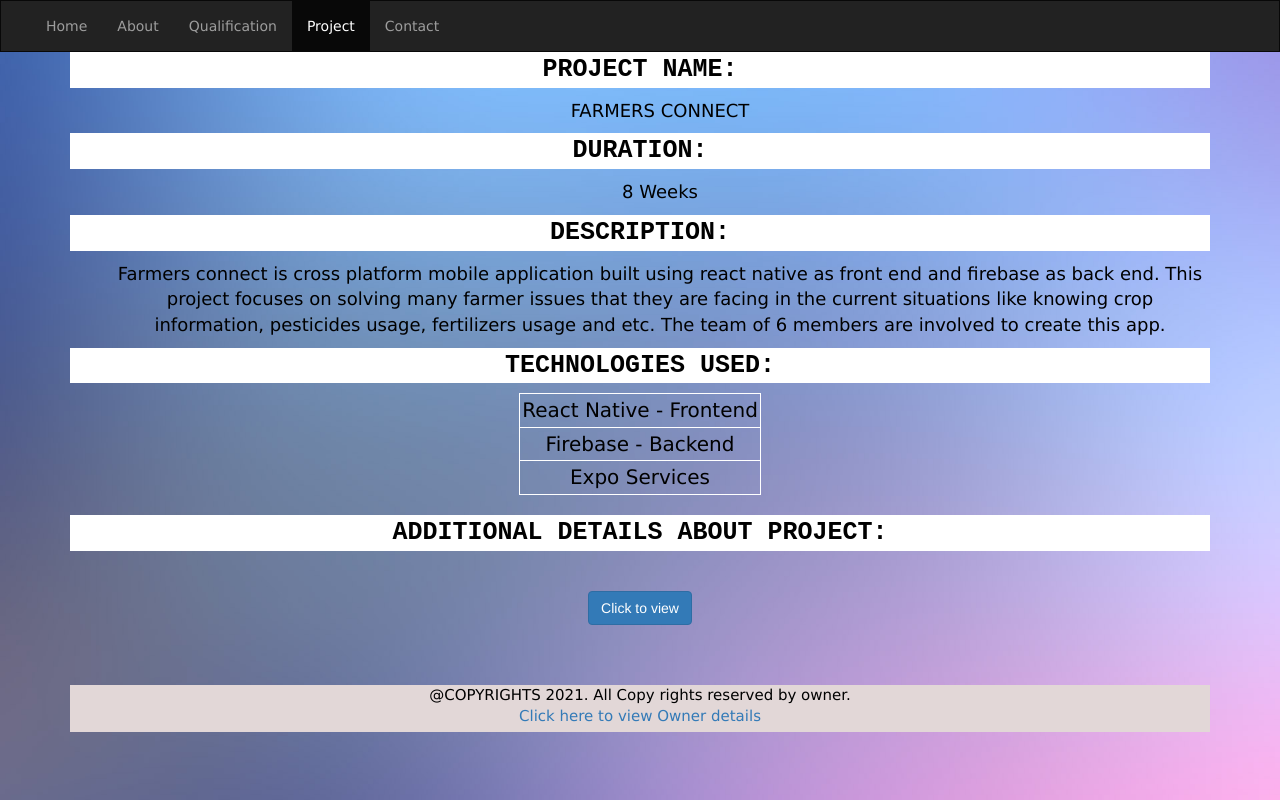
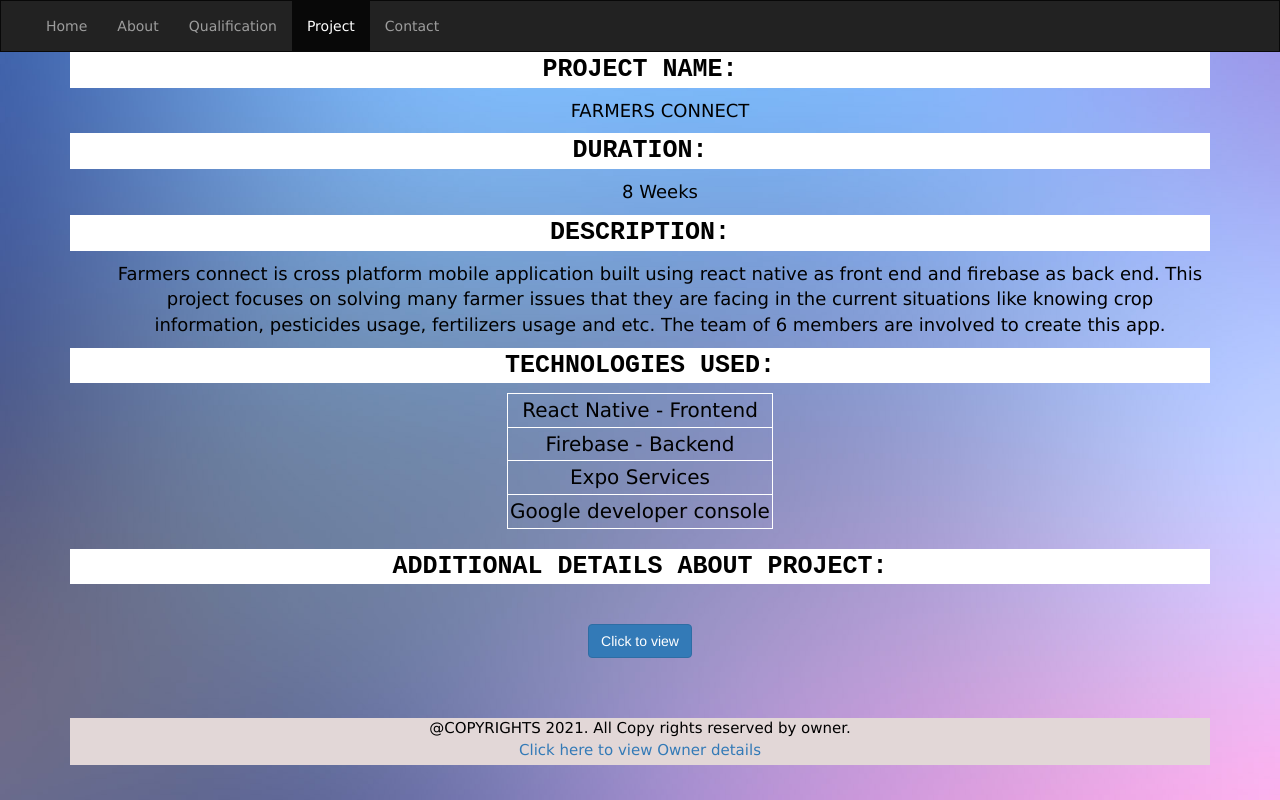
Before and after one commit to varuninaganti4598/My_Portfolio, a plain HTML site: page Project.html in a window 1280 px wide. Drawn offline with nearby package versions, Linux system fonts and the light colour scheme.

Commit message:
Add files via upload

```diff
--- a/Project.html
+++ b/Project.html
@@ -48,6 +48,7 @@
     <tr>
         <td>Firebase - Backend</td></tr>
     <tr><td>Expo Services</td></tr>
+    <tr><td>Google developer console</td></tr>
     </table><br>
 
 
```
